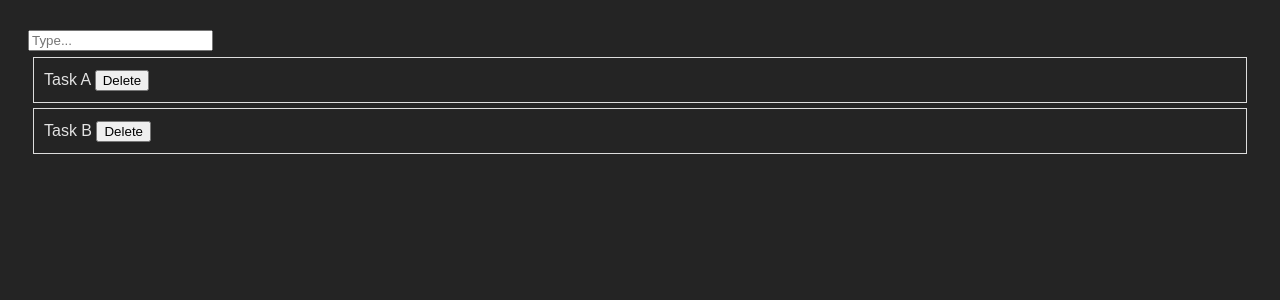
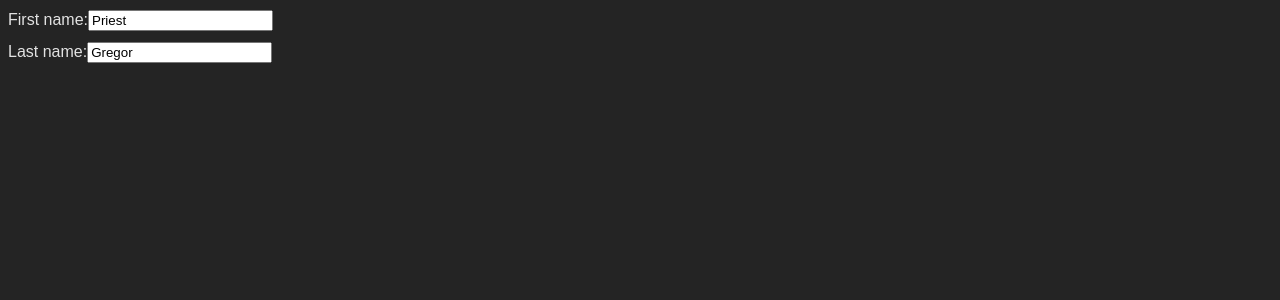
Before and after one commit to Akbar-Widya/react_hooks, a React app: page / in a window 1280 px wide. Shown: the top 300 px of the page. Built offline with nearby package versions, Linux system fonts and the light colour scheme; the HTML template or start-up script is replaced by a standard one.

Commit message:
custom hook: big brain move, you use a set of hooks together a bunch, make them custom. Example: before custom it

```diff
--- a/src/App.jsx
+++ b/src/App.jsx
@@ -1,27 +1,26 @@
-import { useState, useCallback, memo } from 'react';
+import { useState } from "react";
+// Form Component
+const App = () => {
+   const [firstName, setFirstName] = useState("Priest");
+   const [lastName, setLastName] = useState("Gregor");
 
-const TaskItem = memo(({ task, onDelete }) => {
-  console.log(`%c [Child] Rendered: ${task.text}`, "color: orange");
-  return (
-    <div style={{ border: '1px solid #ddd', padding: '10px', margin: '5px' }}>
-      {task.text} <button onClick={() => onDelete(task.id)}>Delete</button>
-    </div>
-  );
-});
-
-export default function App() {
-  const [query, setQuery] = useState('');
-  const [tasks, setTasks] = useState([{ id: 1, text: 'Task A' }, { id: 2, text: 'Task B' }]);
-
-  // ✅ STABLE ID: useCallback stops the "ID" from changing
-  const handleDelete = useCallback((id) => {
-    setTasks(prev => prev.filter(t => t.id !== id));
-  }, []);
-
-  return (
-    <div style={{ padding: '20px' }}>
-      <input value={query} onChange={e => setQuery(e.target.value)} placeholder="Type..." />
-      {tasks.map(task => <TaskItem key={task.id} task={task} onDelete={handleDelete} />)}
-    </div>
-  );
-}
+   const handleFirstNameChange = (e) => {
+      setFirstName(e.target.value);
+   };
+   const handleLastNameChange = (e) => {
+      setLastName(e.target.value)
+   }
+   return (
+      <div style={{display: 'flex', flexDirection: 'column', gap: '8px'}}>
+         <label>
+            First name:
+            <input value={firstName} onChange={handleFirstNameChange} />
+         </label>
+         <label>
+            Last name:
+            <input value={lastName} onChange={handleLastNameChange} />
+         </label>
+      </div>
+   );
+};
+export default App;
```
